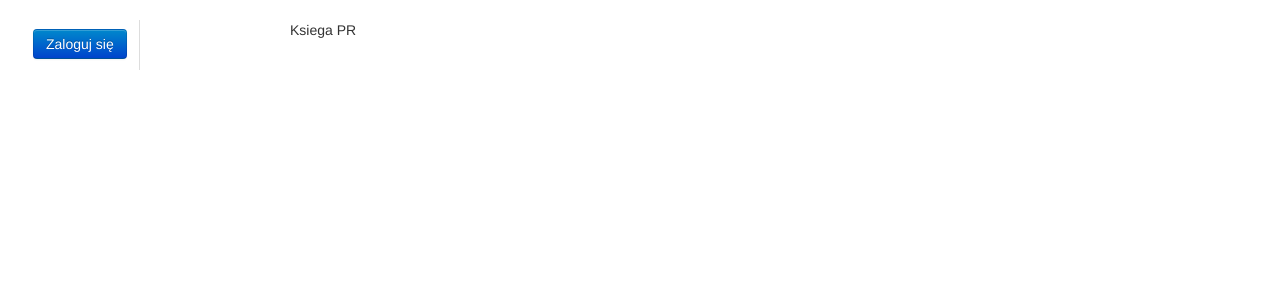
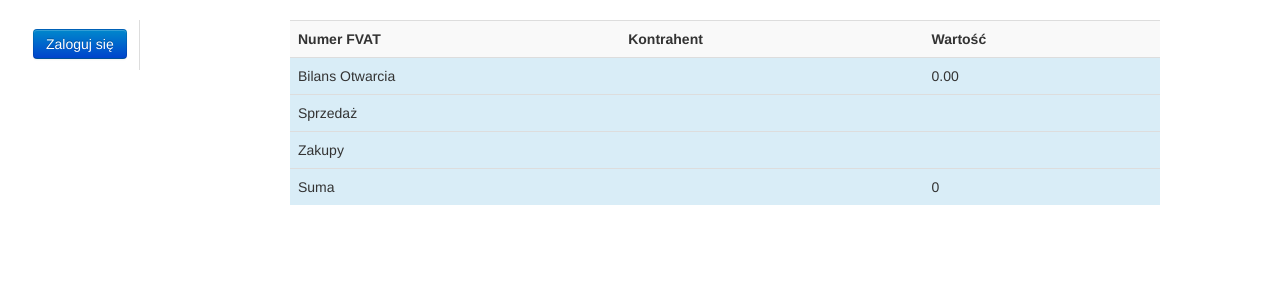
Before and after one commit to TomekJurkowski/IO-3.2, a Django app: page /ksiegaPR/ in a window 1280 px wide. Shown: the top 300 px of the page. Run offline with Django 3.2, Linux system fonts and the light colour scheme; data that the repository does not hold is empty; some libraries are stand-ins or nearby versions.

Commit message:
prymitywna (ale dzialajaca) ksiegaPR

```diff
--- a/SystemKsiegowy/system/templates/ksiegaPR.html
+++ b/SystemKsiegowy/system/templates/ksiegaPR.html
@@ -2,10 +2,29 @@
 
 {% block content %}
 
-Ksiega PR
-</br>
+<table class="table table-hover table-striped">
+<tr>
+    <th>Numer FVAT</th> <th>Kontrahent</th> <th>Wartość</th>
+</tr>
+<tr class="info"><td colspan="2">Bilans Otwarcia</td><td>0.00</td></tr>
+<tr class="info"><td colspan="3">Sprzedaż</td></tr>
+{% for faktura in sprzedaz %}
+<tr>
+  <td>{{ faktura.nrFaktury }}</td>
+  <td>{{ faktura.nabywca_nazwa  }}</td>
+  <td>{{ faktura.wartosc|floatformat:2 }} </td>
+</tr>
+{% endfor %}
+<tr class="info"><td colspan="3">Zakupy</td></tr>
+{% for faktura in zakup %}
+<tr>
+  <td>{{ faktura.nrFaktury }}</td>
+  <td>{{ faktura.sprzedawca_nazwa  }}</td>
+  <td>-{{ faktura.wartosc|floatformat:2 }} </td>
+</tr>
+{% endfor %}
+<tr class="info"><td colspan="2">Suma</td><td>{{ suma }}</tr>
 
-{% for faktura in sprzedaz %}
-  {{ faktura.nrFaktury }} - {{ faktura.nabywca_nazwa  }} </br>
-{% endfor %}
+
+</table>
 {% endblock content %}
--- a/SystemKsiegowy/system/views.py
+++ b/SystemKsiegowy/system/views.py
@@ -169,6 +169,13 @@ class KsiegaPRView(TemplateView):
         context = super(KsiegaPRView, self).get_context_data(**kwargs)
         # f = FakturaVATSprzedazy.objects.get(id=self.kwargs['pk'])
         context['sprzedaz'] = FakturaVATSprzedazy.objects.all()
+        context['zakup'] = FakturaVATZakupu.objects.all()
+        suma = 0
+        for faktura in context['sprzedaz'] :
+            suma += faktura.wartosc()
+        for faktura in context['zakup'] :
+            suma -= faktura.wartosc()
+        context['suma'] = suma
         return context
 
 
```
Also changed, not shown: SystemKsiegowy/system/models.py (+13 -0 lines).
